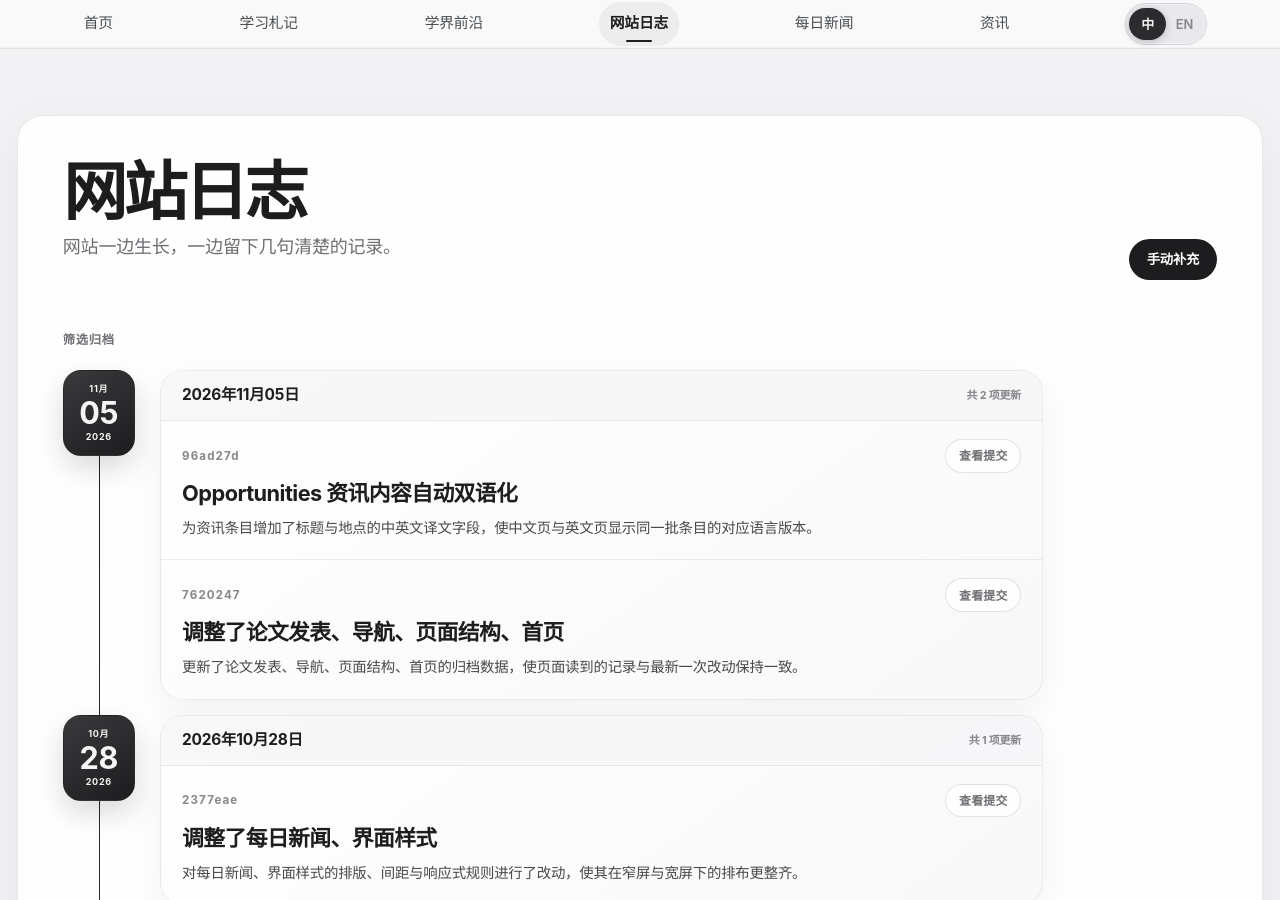
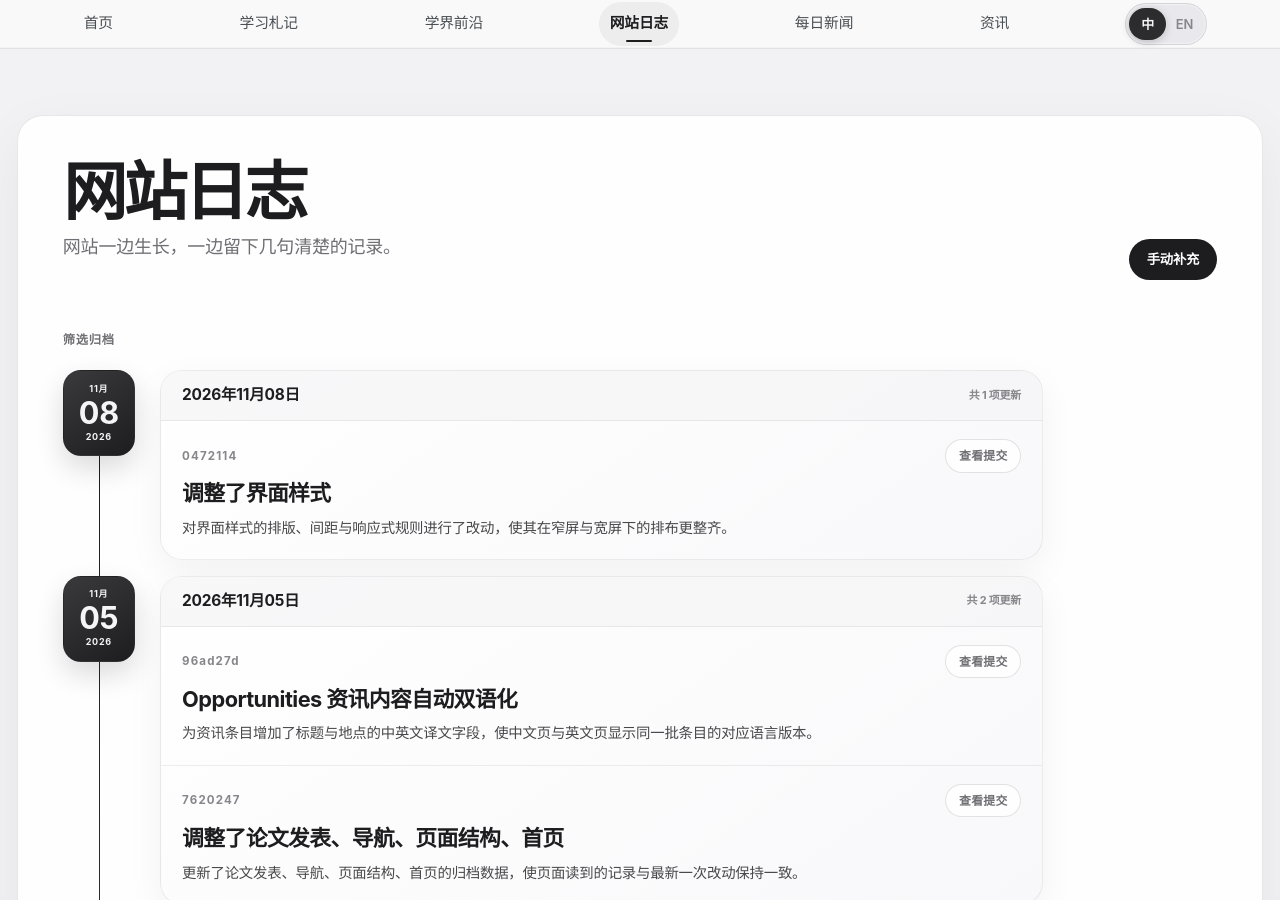
Before and after one commit to HaoxiangLuo/HaoxiangLuo.github.io, a Jekyll site: the page built from _pages/site-log-zh.html, in a window 1280 px wide and 900 px high. Built offline with Jekyll 4.4.1, drawn with Linux system fonts in a browser that asks for light colours; a style sheet for code colours, icons or effects is not loaded.

Commit message:
Record site update 0472114eaf73748b7d055828f0ab050a032a89f4

```diff
--- a/_data/site_updates.json
+++ b/_data/site_updates.json
@@ -1,4 +1,18 @@
 [
+  {
+    "date": "2026-11-08",
+    "title_zh": "调整了界面样式",
+    "title_en": "Refined interface styling",
+    "message": "Align homepage profile and intro above news",
+    "story_zh": "对界面样式的排版、间距与响应式规则进行了改动，使其在窄屏与宽屏下的排布更整齐。",
+    "story_en": "Changed the typography, spacing and responsive rules of interface styling so the layout is tidier on both narrow and wide screens.",
+    "purpose_zh": "更新站内页面、板块或脚本的内容组织与呈现方式。",
+    "purpose_en": "Align homepage profile and intro above news",
+    "details_zh": "调整样式表中的排版、间距与响应式规则。",
+    "details_en": "Adjusted typography, spacing and responsive rules in the stylesheet.",
+    "sha": "0472114",
+    "url": "https://github.com/HaoxiangLuo/HaoxiangLuo.github.io/commit/0472114eaf73748b7d055828f0ab050a032a89f4"
+  },
   {
     "date": "2026-11-05",
     "title_zh": "Opportunities 资讯内容自动双语化",
```
Also changed, not shown: assets/data/archive/manifest.json, 1 other file.
